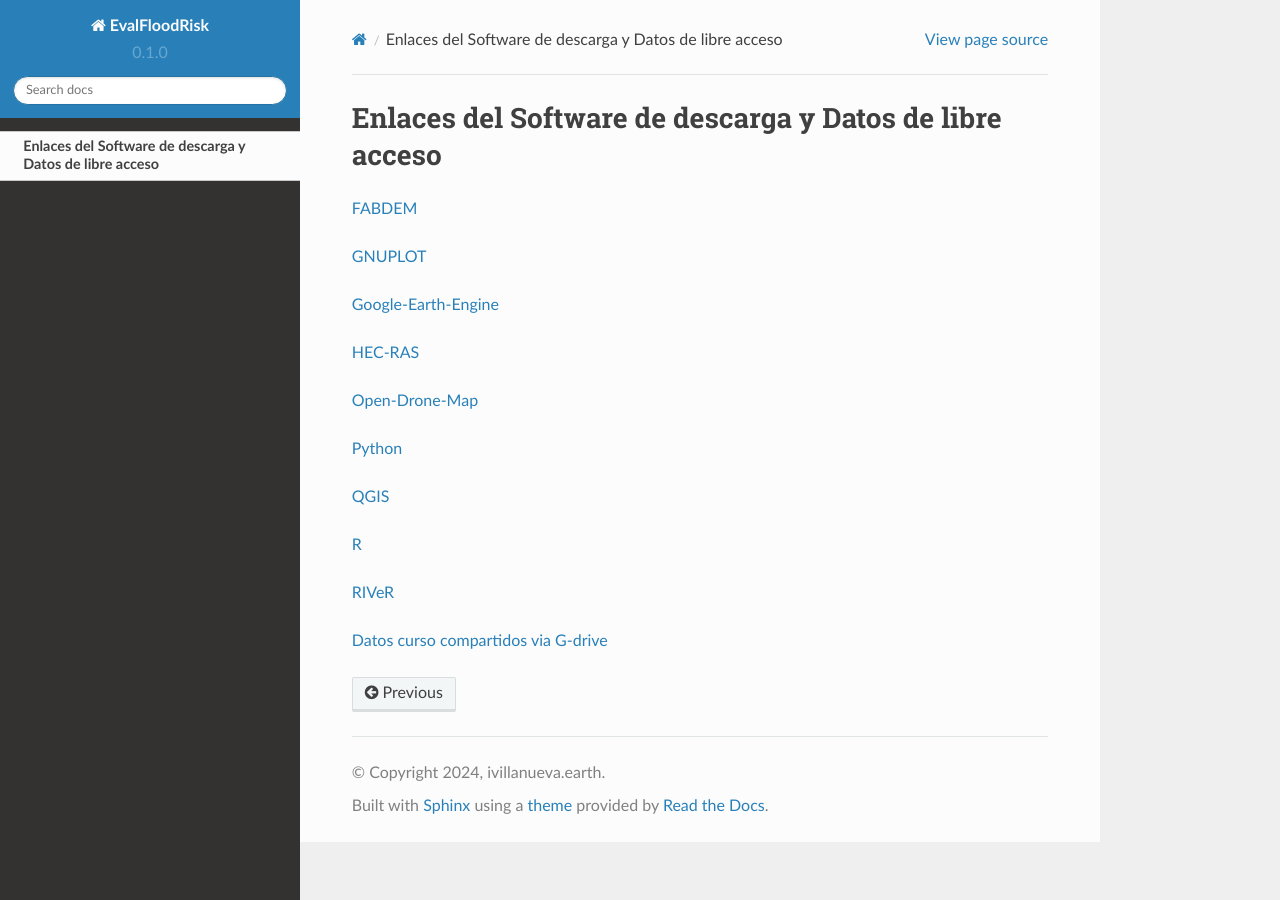
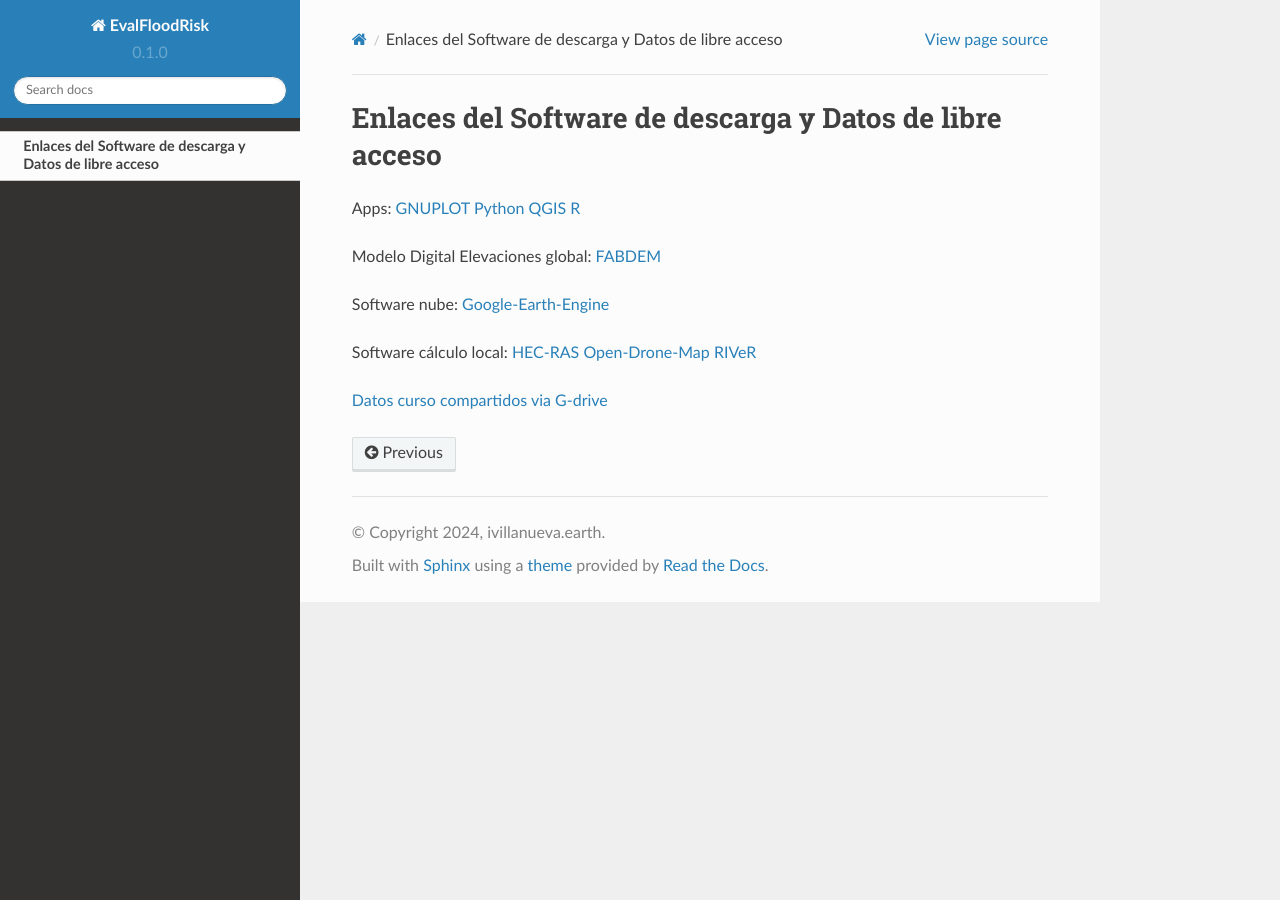
Before and after one commit to ivillamadrid/EvalFloodRisk_RSSWE, a Sphinx documentation site: the page built from docs/source/software.rst, in a window 1280 px wide. Built offline with Sphinx 7.4.7 and the Read the Docs theme 2.0.0, drawn with Linux system fonts in a browser that asks for light colours; pages that are not in the unit, such as notebooks, are missing from menus.

Commit message:
Update software.rst

```diff
--- a/docs/source/software.rst
+++ b/docs/source/software.rst
@@ -1,22 +1,20 @@
 Enlaces del Software de descarga y Datos de libre acceso
 --------------------------------------------------------
+Apps:
+`GNUPLOT <http://www.gnuplot.info/download.html>`_
+`Python <https://www.python.org/downloads/>`_
+`QGIS <https://qgis.org/es/site/forusers/download.html>`_
+`R <https://cran.r-project.org/mirrors.html>`_
 
+Modelo Digital Elevaciones global:
 `FABDEM <https://data.bris.ac.uk/data/dataset/s5hqmjcdj8yo2ibzi9b4ew3sn>`_
 
-`GNUPLOT <http://www.gnuplot.info/download.html>`_
-
+Software nube:
 `Google-Earth-Engine <https://developers.google.com/earth-engine/>`_
 
+Software cálculo local:
 `HEC-RAS <https://www.hec.usace.army.mil/software/hec-ras/>`_
-
 `Open-Drone-Map <https://www.opendronemap.org>`_
-
-`Python <https://www.python.org/downloads/>`_
-
-`QGIS <https://qgis.org/es/site/forusers/download.html>`_
-
-`R <https://cran.r-project.org/mirrors.html>`_
-
 `RIVeR <https://riverdischarge.blogspot.com>`_
 
 `Datos curso compartidos via G-drive <https://drive.google.com/>`_
```
